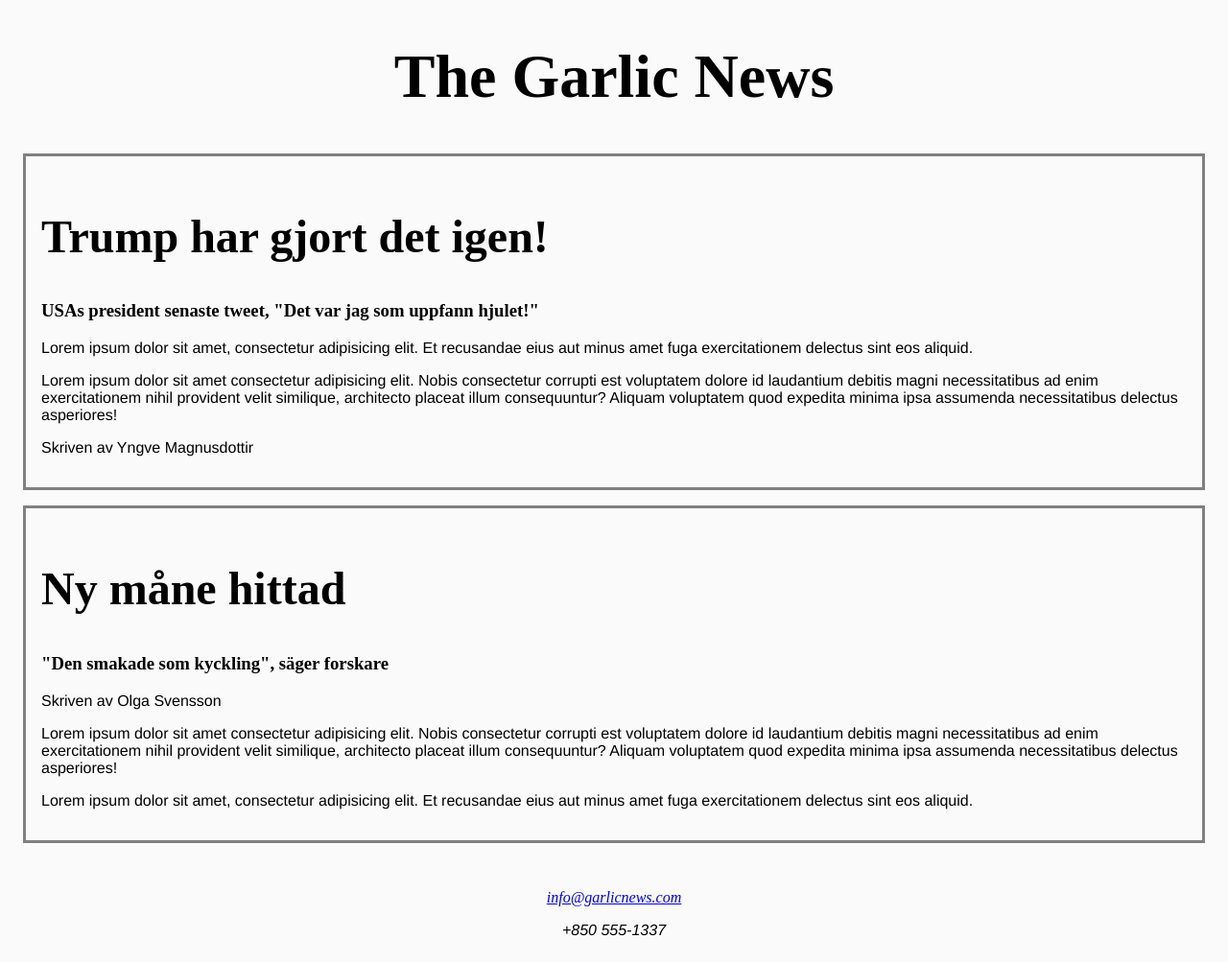
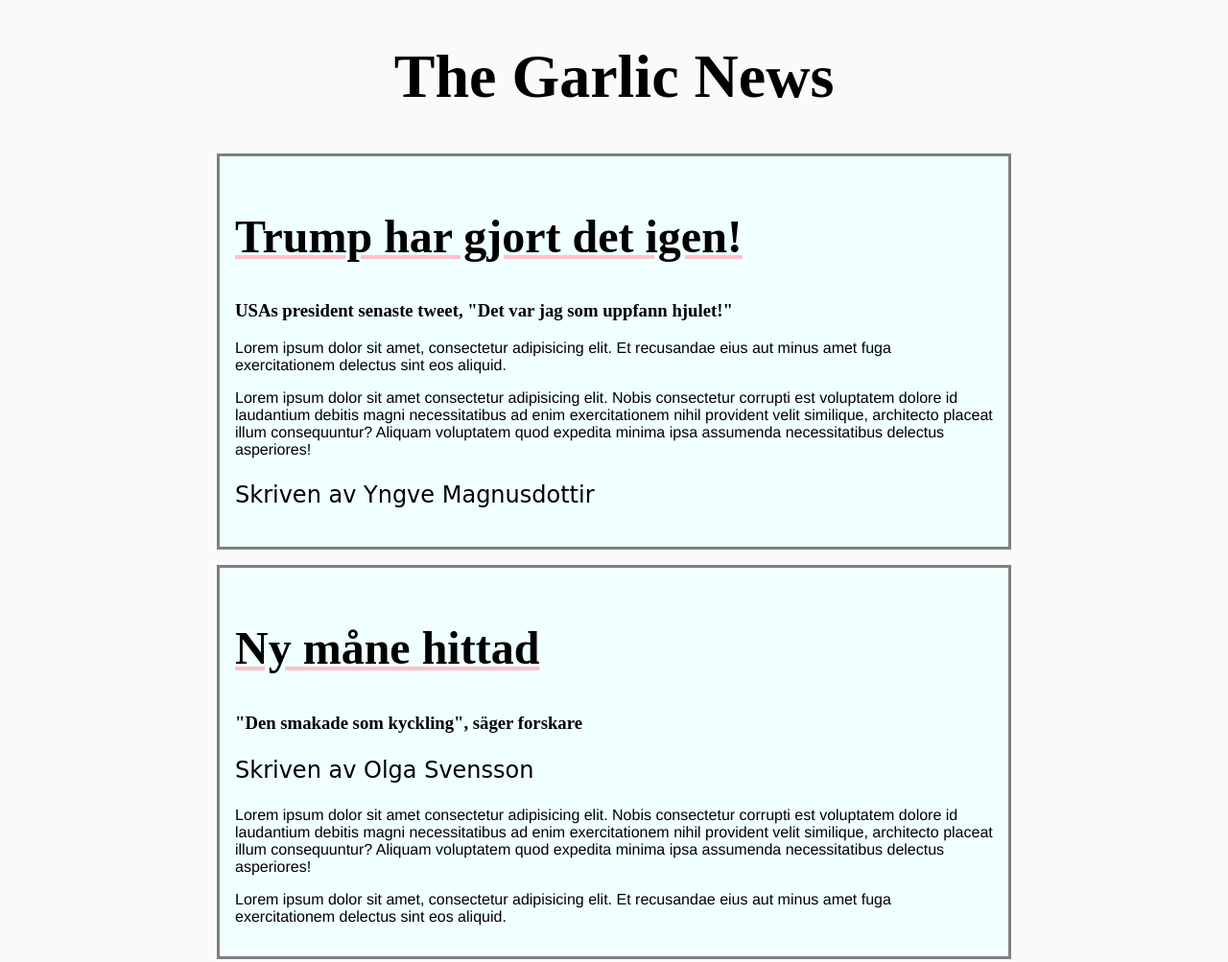
Before and after one commit to ZBajie/fredag_15_09_23, a plain HTML site: page index.html in a window 1280 px wide. Shown: the top 1003 px of the page at 96% size. Drawn offline with Linux system fonts and the light colour scheme.

Commit message:
justeringar

```diff
--- a/index.html
+++ b/index.html
@@ -25,14 +25,14 @@
           architecto placeat illum consequuntur? Aliquam voluptatem quod
           expedita minima ipsa assumenda necessitatibus delectus asperiores!
         </p>
-        <p>Skriven av Yngve Magnusdottir</p>
+        <p class="author">Skriven av Yngve Magnusdottir</p>
       </section>
     </article>
     <article>
       <h2>Ny måne hittad</h2>
       <section>
         <h3>"Den smakade som kyckling", säger forskare</h3>
-        <p>Skriven av Olga Svensson</p>
+        <p class="author">Skriven av Olga Svensson</p>
         <p>
           Lorem ipsum dolor sit amet consectetur adipisicing elit. Nobis
           consectetur corrupti est voluptatem dolore id laudantium debitis magni
--- a/style.css
+++ b/style.css
@@ -1,17 +1,26 @@
 body {
   background-color: #fafafa;
+  max-width: 860px;
+  margin: auto;
 }
 h1 {
   text-align: center;
   font-size: 4rem;
 }
+h1:hover {
+  color: blue;
+  font-size: 6rem;
+}
 h2 {
   font-size: 3rem;
+  text-decoration: underline;
+  text-decoration-color: pink;
 }
 p {
   font-family: "Franklin Gothic Medium", "Arial Narrow", Arial, sans-serif;
 }
 article {
+  background-color: azure;
   border: 3px solid grey;
   padding: 1rem;
   margin: 1rem;
@@ -20,3 +29,7 @@ footer {
   padding: 2rem;
   text-align: center;
 }
+.author {
+  font-family: cursive;
+  font-size: 1.5rem;
+}
```
